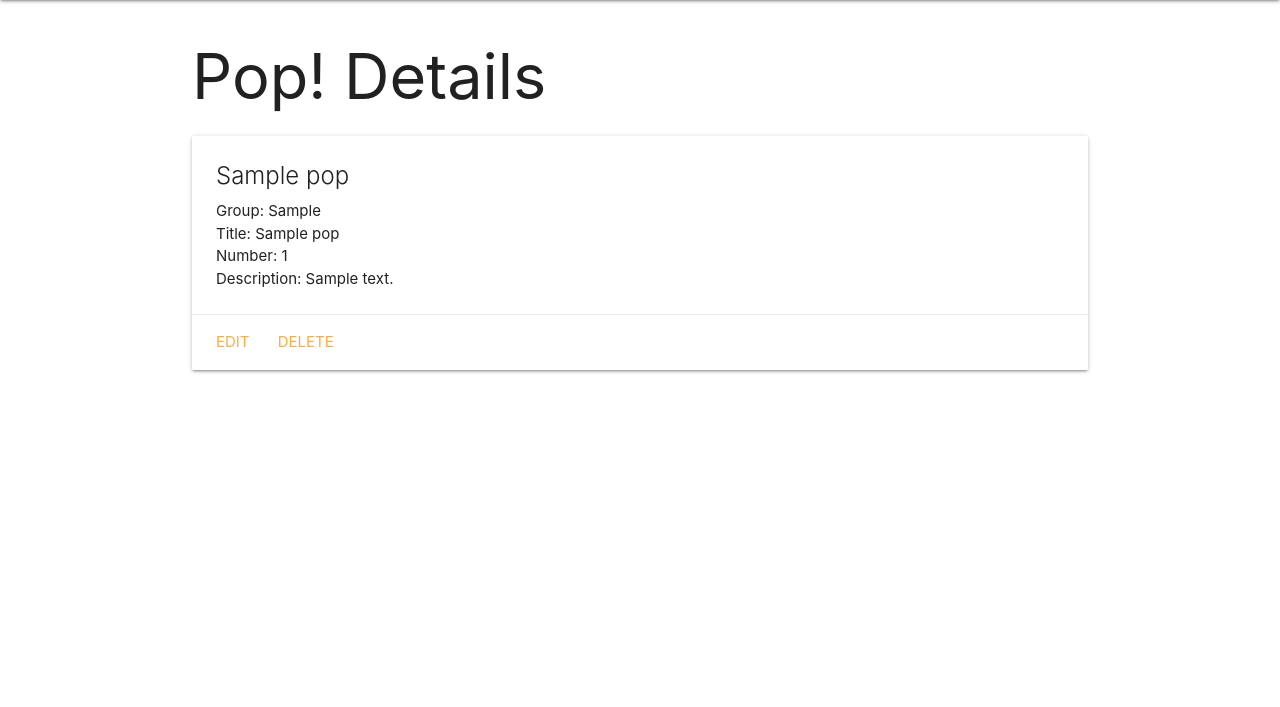
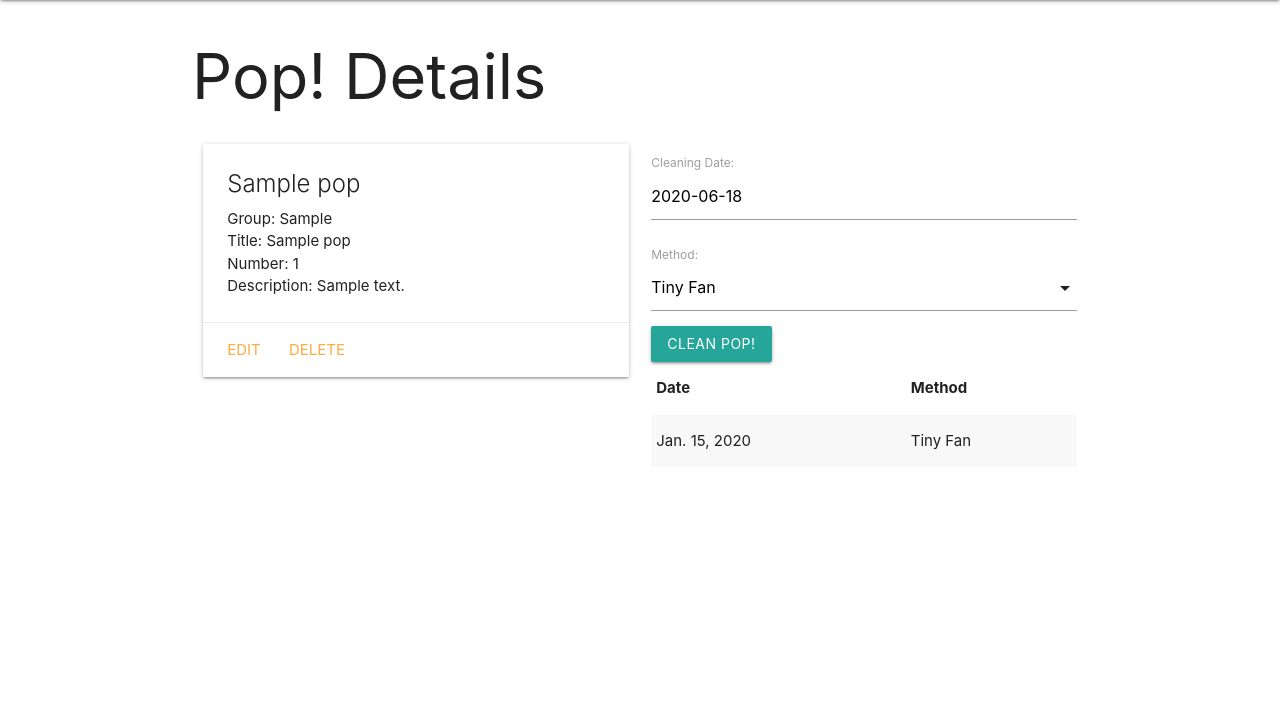
Before and after one commit to NaryxHaxns/Pop-Collector, a Django app: page /pops/1/ in a window 1280 px wide. Shown: the part 64-771 px from the top of the page. Run offline with Django 3.2, Linux system fonts and the light colour scheme; tables that the repository leaves empty hold one stand-in row (values such as "Sample post").

Commit message:
working out problems

```diff
--- a/main_app/admin.py
+++ b/main_app/admin.py
@@ -1,4 +1,5 @@
 from django.contrib import admin
-from .models import Pop
+from .models import Pop, Dusting
 # Register your models here.
 admin.site.register(Pop)
+admin.site.register(Dusting)
--- /dev/null
+++ b/main_app/forms.py
@@ -0,0 +1,7 @@
+from django.forms import ModelForm
+from .models import Dusting
+
+class DustingForm(ModelForm):
+    class Meta:
+        model = Dusting
+        fields = ['date', 'method']
--- a/main_app/models.py
+++ b/main_app/models.py
@@ -1,5 +1,11 @@
 from django.db import models
 from django.urls import reverse
+
+TOOLS = (
+    ('T', 'Tiny Fan'),
+    ('F', 'Feather Duster'),
+    ('M', 'Mico-Fiber Cloth'),
+)
 
 # Create your models here.
 class Pop(models.Model):
@@ -14,3 +20,18 @@ class Pop(models.Model):
 
     def get_absolute_url(self):
         return reverse('detail', kwargs={'pop_id': self.id})
+
+class Dusting(models.Model):
+    date = models.DateField('Cleaning Date')
+    method = models.CharField(
+        max_length=1,
+        choices=TOOLS,
+        default=TOOLS[0][0]
+        )
+    pop = models.ForeignKey(Pop, on_delete=models.CASCADE)
+
+    def __str__(self):
+        return f'{self.get_method_display()} on {self.date}'
+
+    class Meta:
+        ordering = ['-date']
--- a/main_app/templates/base.html
+++ b/main_app/templates/base.html
@@ -9,6 +9,7 @@
   <title>Pop! Collector</title>
   <link rel="stylesheet" href="https://cdnjs.cloudflare.com/ajax/libs/materialize/1.0.0/css/materialize.min.css">
   <link rel="stylesheet" type="text/css" href="{% static 'css/style.css' %}">
+  <script src="https://cdnjs.cloudflare.com/ajax/libs/materialize/1.0.0/js/materialize.min.js"></script>
 </head>
 <body>
   <header class="navbar-fixed">
--- a/main_app/templates/main_app/pop_form.html
+++ b/main_app/templates/main_app/pop_form.html
@@ -12,7 +12,11 @@
     <table>
         {{ form.as_table }}
     </table>
-    <input type="submit" value="Add Pop!" class="btn">
+    {% if object %}
+        <input type="submit" value="Edit Pop!" class="btn">
+    {% else %}
+        <input type="submit" value="Add Pop!" class="btn">
+    {% endif %}
 </form>
 
 {% endblock %}
--- a/main_app/templates/pops/detail.html
+++ b/main_app/templates/pops/detail.html
@@ -3,6 +3,8 @@
 
 <h1>Pop! Details</h1>
 
+<div class="row">
+    <div class="col s6">
         <div class="card">
             <div class="card-content">
                 <span class="card-title">{{ pop.name }}</span>
@@ -16,5 +18,40 @@
                 <a href="{% url 'pops_delete' pop.id %}">Delete</a>
             </div>
         </div>
+    </div>
+    <div class="col s6">
+        <form action="{% url 'add_dusting' pop.id %}" method="POST">
+            {% csrf_token %}
+            {{ dusting_form.as_p }}
+            <input type="submit" value="Clean Pop!" class="btn">
+        </form>
+        <table class="striped">
+            <thead>
+                <tr><th>Date</th><th>Method</th></tr>
+            </thead>
+            <tbody>
+                {% for dusting in pop.dusting_set.all %}
+                <tr>
+                    <td>{{dusting.date}}</td>
+                    <td>{{dusting.get_method_display}}</td>
+                </tr>
+                {% endfor %}
+            </tbody>
+        </table>
+    </div>
+</div>
+
+<script>
+    const dateEl = document.getElementById('id_date');
+    M.Datepicker.init(dateEl, {
+        format: 'yyyy-mm-dd',
+        defaultDate: new Date(),
+        setDefaultDate: true,
+        autoClose: true
+    })
+
+    const selectEl = document.getElementById('id_method');
+    M.FormSelect.init(selectEl);
+</script>
 
 {% endblock %}
--- a/main_app/urls.py
+++ b/main_app/urls.py
@@ -9,4 +9,5 @@ urlpatterns = [
     path('pops/create/', views.PopCreate.as_view(), name='pops_create'),
     path('pops/<int:pk>/update/', views.PopUpdate.as_view(), name='pops_update'),
     path('pops/<int:pk>/delete/', views.PopDelete.as_view(), name='pops_delete'),
+    path('pops/<int:pop_id>/add_dusting/', views.add_dusting, name='add_dusting'),
 ]
--- a/main_app/views.py
+++ b/main_app/views.py
@@ -1,6 +1,7 @@
-from django.shortcuts import render
+from django.shortcuts import render, redirect
 from django.views.generic.edit import CreateView, UpdateView, DeleteView
 from .models import Pop
+from .forms import DustingForm
 # Create your views here.
 def home(request):
     return render(request, 'home.html')
@@ -14,7 +15,19 @@ def pops_index(request):
 
 def pops_detail(request, pop_id):
     pop = Pop.objects.get(id=pop_id)
-    return render(request, 'pops/detail.html', { 'pop': pop })
+    dusting_form = DustingForm()
+    return render(request, 'pops/detail.html', {
+        'pop': pop,
+        'dusting_form': dusting_form,
+        })
+
+def add_dusting(request, pop_id):
+    form = DustingForm(request.POST)
+    if form.is_valid():
+        new_dusting = form.save(commit=False)
+        new_dusting.pop_id = pop_id
+        new_dusting.save()
+    return redirect('detail', pop_id=pop_id)
 
 class PopCreate(CreateView):
     model = Pop
```
Also changed, not shown: main_app/migrations/0002_dusting.py (added). Lines whose indentation alone changed are shown as unchanged.
